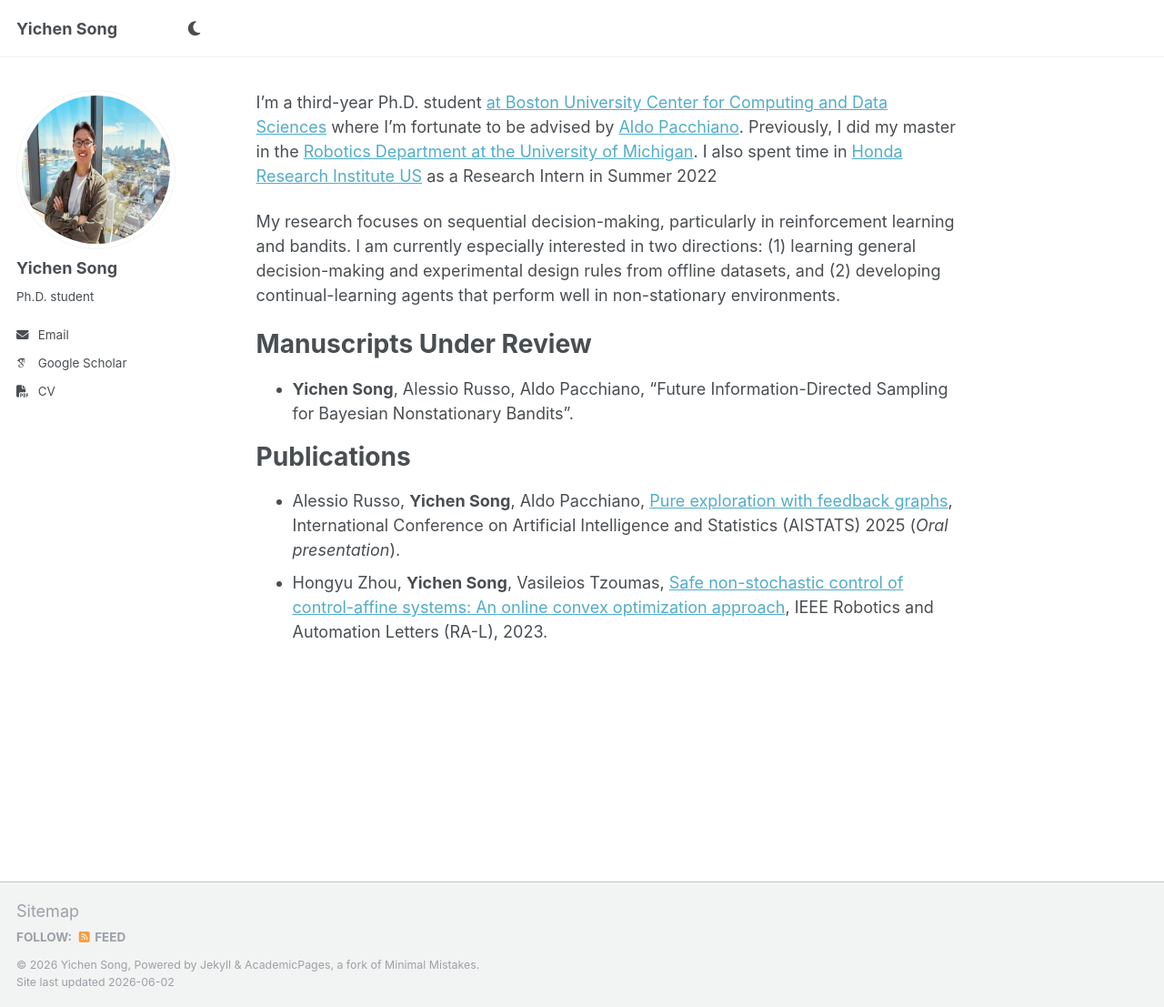
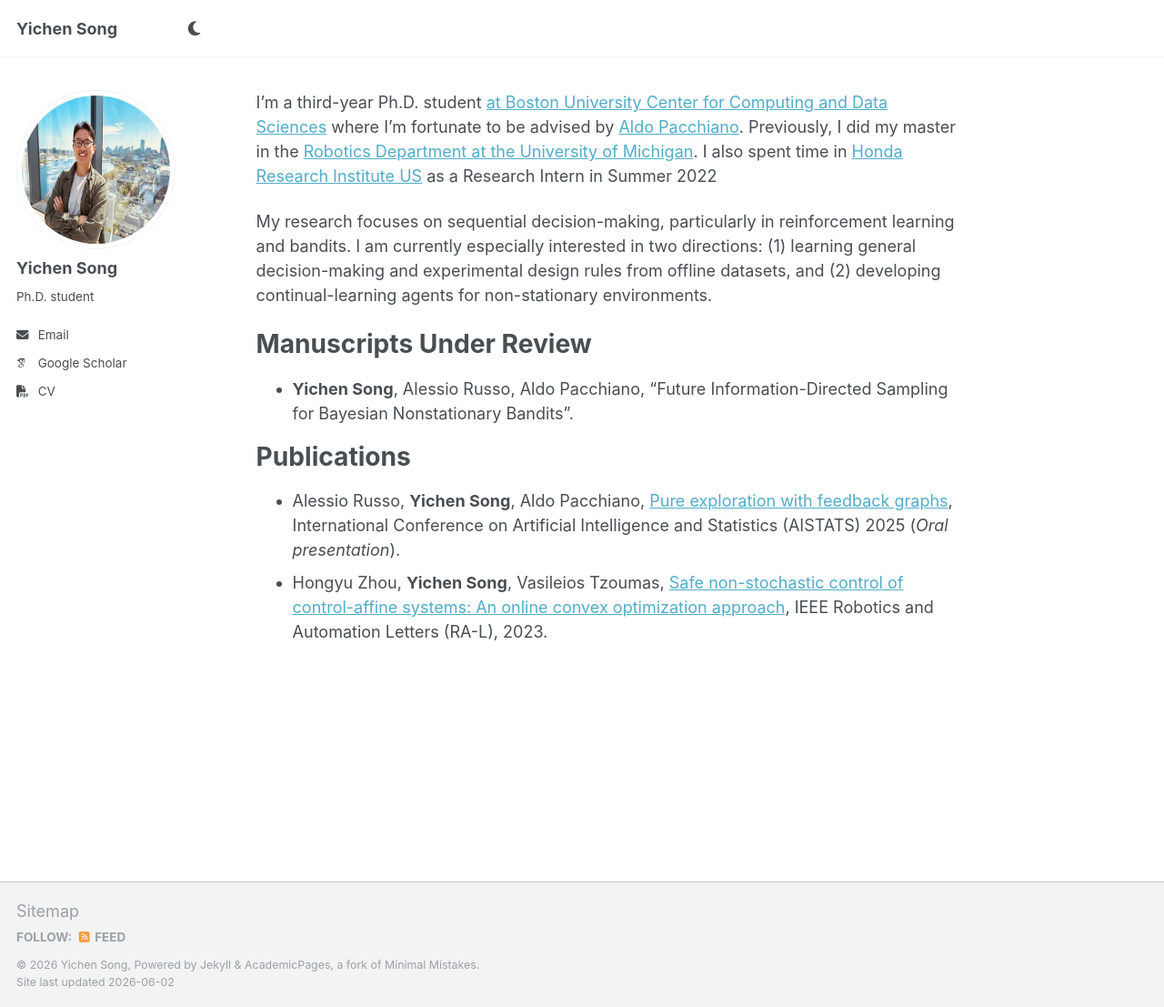
Before and after one commit to YichenSo/YichenSo.github.io, a Jekyll site: the page built from _pages/about.md, in a window 1280 px wide and 1107 px high. Shown: the whole window at 91% size. Built offline with Jekyll 4.4.1, drawn with Linux system fonts in a browser that asks for light colours; some web fonts are replaced.

Commit message:
Update research interest

```diff
--- a/_pages/about.md
+++ b/_pages/about.md
@@ -9,7 +9,7 @@ redirect_from:
 
 I'm a third-year Ph.D. student [at Boston University Center for Computing and Data Sciences](https://www.bu.edu/cds-faculty/explore/bu-center-for-computing-data-sciences/) where I'm fortunate to be advised by [Aldo Pacchiano](https://www.aldopacchiano.ai/). Previously, I did my master in the [Robotics Department at the University of Michigan](https://robotics.umich.edu/). I also spent time in [Honda Research Institute US](https://usa.honda-ri.com/) as a Research Intern in Summer 2022
 
-My research focuses on sequential decision-making, particularly in reinforcement learning and bandits. I am currently especially interested in two directions: (1) learning general decision-making and experimental design rules from offline datasets, and (2) developing continual-learning agents that perform well in non-stationary environments.
+My research focuses on sequential decision-making, particularly in reinforcement learning and bandits. I am currently especially interested in two directions: (1) learning general decision-making and experimental design rules from offline datasets, and (2) developing continual-learning agents for non-stationary environments.
 
 
 Manuscripts Under Review
```
